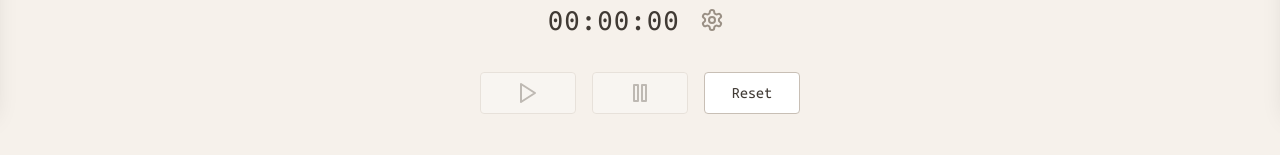
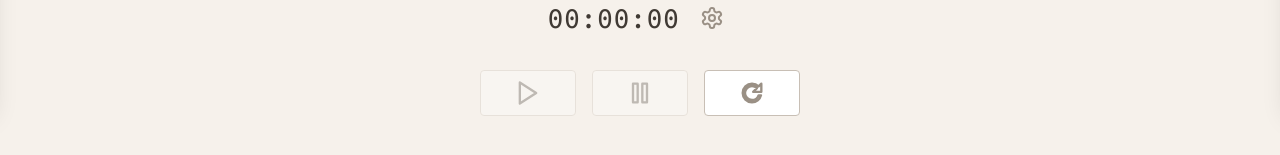
Before and after one commit to 0xPxt/productivity, a Next.js app in the folder my-app/: page / in a window 1280 px wide. Shown: the part 561-716 px from the top of the page. Built offline with nearby package versions, Linux system fonts and the light colour scheme.

Commit message:
Animate reset button

```diff
--- a/my-app/src/components/Timer.tsx
+++ b/my-app/src/components/Timer.tsx
@@ -8,7 +8,7 @@ import { Settings, Play, Pause } from 'lucide-react';
 interface AnimatedIconButtonProps {
   onClick: () => void;
   disabled?: boolean;
-  icon: 'play' | 'pause';
+  icon: 'play' | 'pause' | 'reset';
   ariaLabel: string;
   className?: string;
 }
@@ -16,7 +16,8 @@ interface AnimatedIconButtonProps {
 function AnimatedIconButton({ onClick, disabled, icon, ariaLabel, className = '' }: AnimatedIconButtonProps) {
   const iconPaths = {
     play: 'M5 3l14 9-14 9V3z',
-    pause: 'M6 4h4v16H6V4zm8 0h4v16h-4V4z'
+    pause: 'M6 4h4v16H6V4zm8 0h4v16h-4V4z',
+    reset: 'M17.65 6.35A7.96 7.96 0 0 0 12 4c-4.42 0-7.99 3.58-7.99 8s3.57 8 7.99 8c3.73 0 6.84-2.55 7.73-6h-2.08A5.99 5.99 0 0 1 12 18c-3.31 0-6-2.69-6-6s2.69-6 6-6c1.66 0 3.14.69 4.22 1.78L13 11h7V4l-2.35 2.35z'
   };
 
   const clipPathId = `${icon}Shape`;
@@ -28,7 +29,7 @@ function AnimatedIconButton({ onClick, disabled, icon, ariaLabel, className = ''
       className={`relative group ${className}`}
       aria-label={ariaLabel}
     >
-      <svg width="24" height="24" viewBox="0 0 24 24" fill="none" className="relative">
+      <svg width="28" height="28" viewBox="0 0 24 24" fill="none" className="relative">
         <defs>
           <clipPath id={clipPathId}>
             <path d={iconPaths[icon]} fillRule="evenodd" clipRule="evenodd"/>
@@ -352,12 +353,12 @@ export default function Timer() {
           ariaLabel="Pause timer"
           className="px-6 py-2 bg-highlight text-foreground border border-border rounded hover:bg-border transition-colors disabled:opacity-30 disabled:cursor-not-allowed cursor-pointer min-w-24 flex items-center justify-center"
         />
-        <button
+        <AnimatedIconButton
           onClick={handleReset}
-          className="px-6 py-2 bg-highlight text-foreground border border-border rounded hover:bg-border transition-colors cursor-pointer min-w-24"
-        >
-          Reset
-        </button>
+          icon="reset"
+          ariaLabel="Reset timer"
+          className="px-6 py-2 bg-highlight text-foreground border border-border rounded hover:bg-border transition-colors cursor-pointer min-w-24 flex items-center justify-center"
+        />
       </div>
     </div>
   );
```
